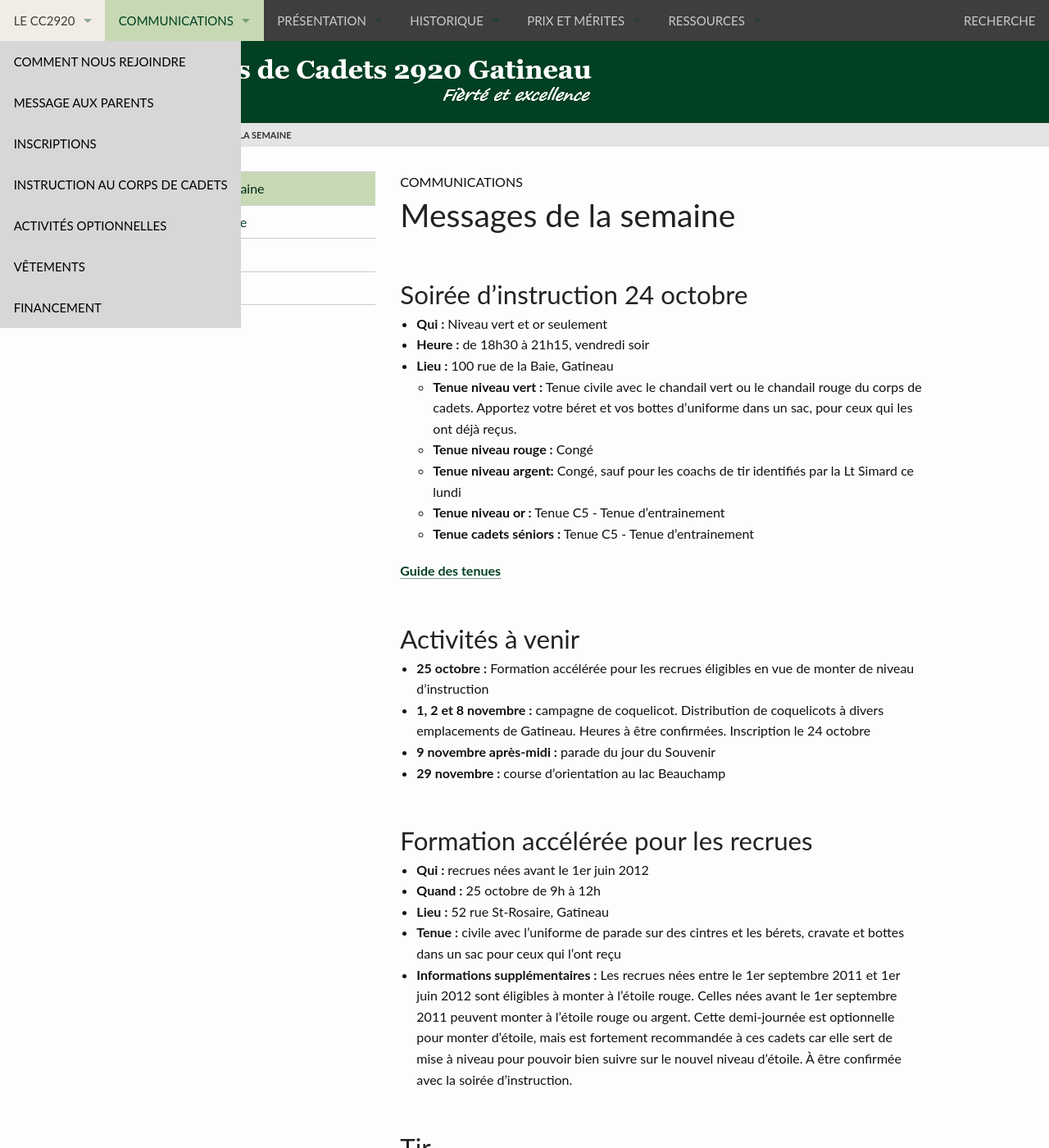
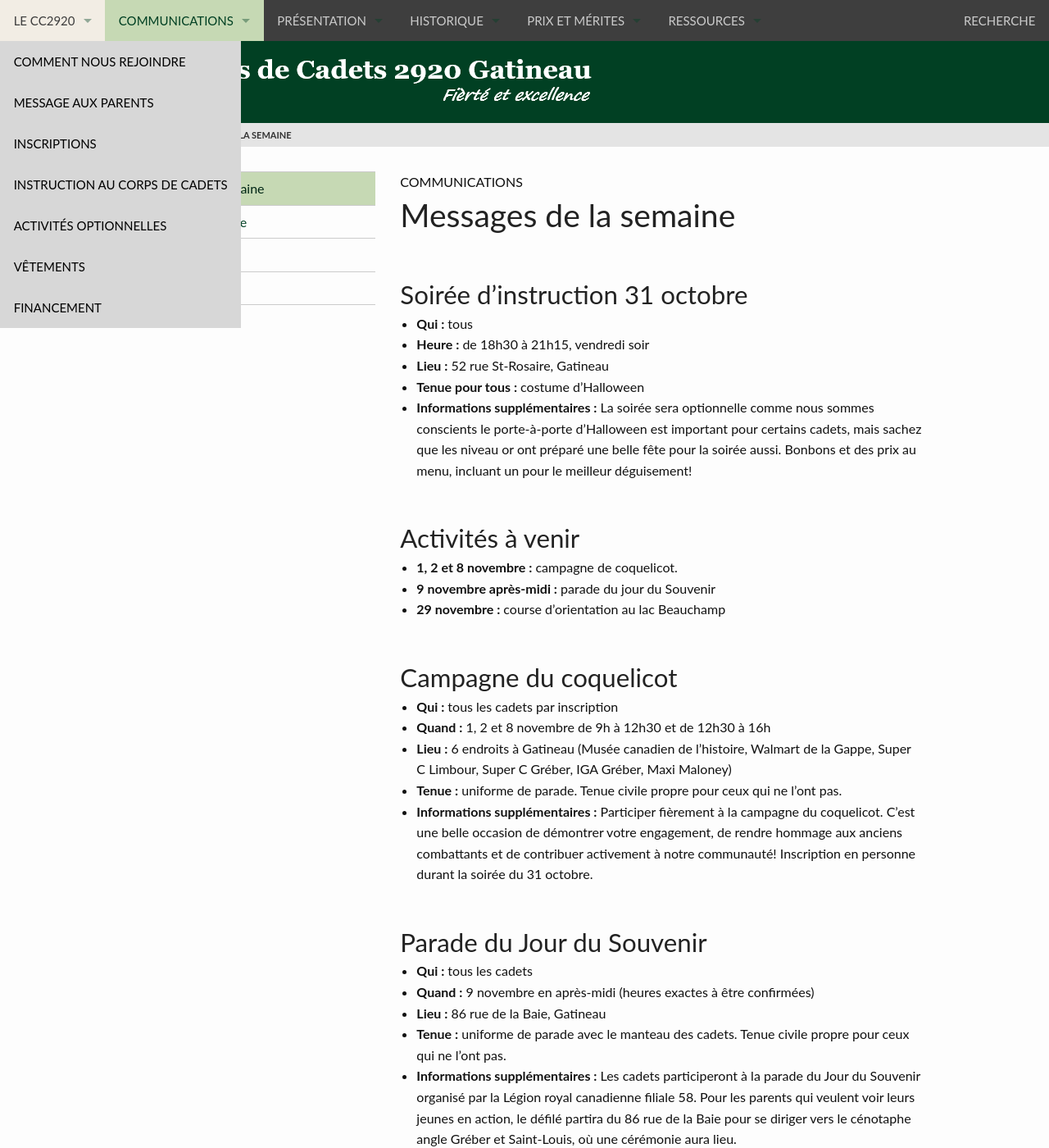
Before and after one commit to CC2920/web, a Jekyll site: the page built from _communications/messages.md, in a window 1280 px wide and 1400 px high. Shown: the whole window at 82% size. Built offline with Jekyll 4.4.1, drawn with Linux system fonts in a browser that asks for light colours; some of the changed text lies outside the part shown.

Commit message:
Message de la semaine du 31 octobre
Updated event details for the instruction evening and added information for the poppy campaign and Remembrance Day parade.

```diff
--- a/_communications/messages.md
+++ b/_communications/messages.md
@@ -3,32 +3,34 @@ title:  "Messages de la semaine"
 layout: "messages"
 ---
 
-## Soirée d’instruction 24 octobre
-- **Qui :** Niveau vert et or seulement
+## Soirée d’instruction 31 octobre
+- **Qui :** tous
 - **Heure :** de 18h30 à 21h15, vendredi soir
-- **Lieu :** 100 rue de la Baie, Gatineau
-  - **Tenue niveau vert :** Tenue civile avec le chandail vert ou le chandail rouge du corps de cadets. Apportez votre béret et vos bottes d’uniforme dans un sac, pour ceux qui les ont déjà reçus.
-  - **Tenue niveau rouge :** Congé
-  - **Tenue niveau argent:** Congé, sauf pour les coachs de tir identifiés par la Lt Simard ce lundi
-  - **Tenue niveau or :** Tenue C5 - Tenue d'entrainement
-  - **Tenue cadets séniors :** Tenue C5 - Tenue d'entrainement
-
-[Guide des tenues](https://cc2920.ca/docs/ressources/guide_uniforme.v3.pdf)
+- **Lieu :** 52 rue St-Rosaire, Gatineau
+- **Tenue pour tous :** costume d’Halloween
+- **Informations supplémentaires :** La soirée sera optionnelle comme nous sommes conscients le porte-à-porte d’Halloween est important pour certains cadets, mais sachez que les niveau or ont préparé une belle fête pour la soirée aussi.  Bonbons et des prix au menu, incluant un pour le meilleur déguisement!
 
 
 ## Activités à venir
-- **25 octobre :** Formation accélérée pour les recrues éligibles en vue de monter de niveau d'instruction
-- **1, 2 et 8 novembre :** campagne de coquelicot. Distribution de coquelicots à divers emplacements de Gatineau. Heures à être confirmées. Inscription le 24 octobre
+- **1, 2 et 8 novembre :** campagne de coquelicot.
 - **9 novembre après-midi :** parade du jour du Souvenir
 - **29 novembre :** course d’orientation au lac Beauchamp
 
 
-## Formation accélérée pour les recrues
-- **Qui :** recrues nées avant le 1er juin 2012
-- **Quand :** 25 octobre de 9h à 12h
-- **Lieu :** 52 rue St-Rosaire, Gatineau
-- **Tenue :** civile avec l’uniforme de parade sur des cintres et les bérets, cravate et bottes dans un sac pour ceux qui l’ont reçu
-- **Informations supplémentaires :** Les recrues nées entre le 1er septembre 2011 et 1er juin 2012 sont éligibles à monter à l’étoile rouge. Celles nées avant le 1er septembre 2011 peuvent monter à l’étoile rouge ou argent. Cette demi-journée est optionnelle pour monter d’étoile, mais est fortement recommandée à ces cadets car elle sert de mise à niveau pour pouvoir bien suivre sur le nouvel niveau d’étoile. À être confirmée avec la soirée d’instruction.
+## Campagne du coquelicot
+- **Qui :** tous les cadets par inscription
+- **Quand :** 1, 2 et 8 novembre de 9h à 12h30 et de 12h30 à 16h
+- **Lieu :** 6 endroits à Gatineau (Musée canadien de l’histoire, Walmart de la Gappe, Super C Limbour, Super C Gréber, IGA Gréber, Maxi Maloney)
+- **Tenue :** uniforme de parade. Tenue civile propre pour ceux qui ne l’ont pas.
+- **Informations supplémentaires :** Participer fièrement à la campagne du coquelicot. C’est une belle occasion de démontrer votre engagement, de rendre hommage aux anciens combattants et de contribuer activement à notre communauté! Inscription en personne durant la soirée du 31 octobre.
+
+
+## Parade du Jour du Souvenir
+- **Qui :** tous les cadets
+- **Quand :** 9 novembre en après-midi (heures exactes à être confirmées)
+- **Lieu :** 86 rue de la Baie, Gatineau
+- **Tenue :** uniforme de parade avec le manteau des cadets. Tenue civile propre pour ceux qui ne l’ont pas.
+- **Informations supplémentaires :** Les cadets participeront à la parade du Jour du Souvenir organisé par la Légion royal canadienne filiale 58. Pour les parents qui veulent voir leurs jeunes en action, le défilé partira du 86 rue de la Baie pour se diriger vers le cénotaphe angle Gréber et Saint-Louis, où une cérémonie aura lieu.
 
 
 ## Tir
@@ -42,7 +44,6 @@ layout: "messages"
 - **Quand :** les mercredis de 18h30 à 20h30
 - **Lieu :** 100 rue de la Baie, Gatineau
 - **Informations supplémentaires :** Tenue civile avec les bottes de parade si vous l’avez. Apportez une bouteille d’eau et des collations si vous le désirez.
-- **À venir :** Pour le 22 octobre, il y aura la sélection pour la garde de drapeaux.
 
 
 ## Musique
@@ -54,7 +55,7 @@ layout: "messages"
 
 ## Habillement
 - **Qui :** tout cadet qui en a besoin et cadet ayant rendez-vous
-- **Quand :** ce mercredi 16h30 à 19h00 pour ceux sans rendez-vous, ou à l’heure de rendez-vous pour ceux qui ont un rendez-vous
+- **Quand :** ce mercredi 18h00 à 19h00 pour le sans rendez-vous, à votre heure de rendez-vous pour ceux qui ont un rendez-vous
 - **Lieu :** 52 rue St-Rosaire, Gatineau
 - **Informations supplémentaires :** Le sans rendez-vous est pour les recrues qui n’ont pas été mesurées encore, les anciens ayant des pièces à échanger et les cadets qui quittent doivent aussi rapporter leur uniforme. Les rendez-vous sont pour la distribution de nouvel uniforme pour les recrues.
 
```
